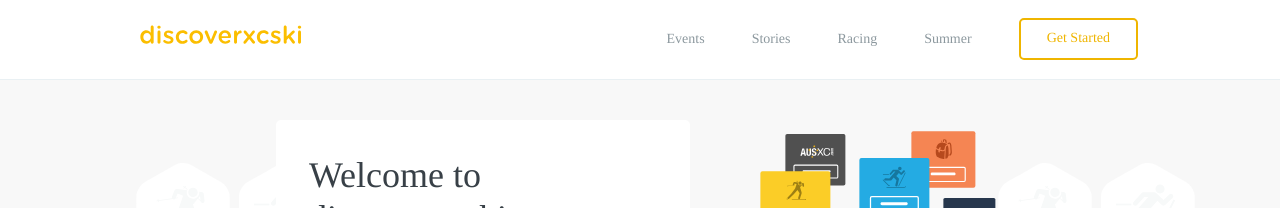
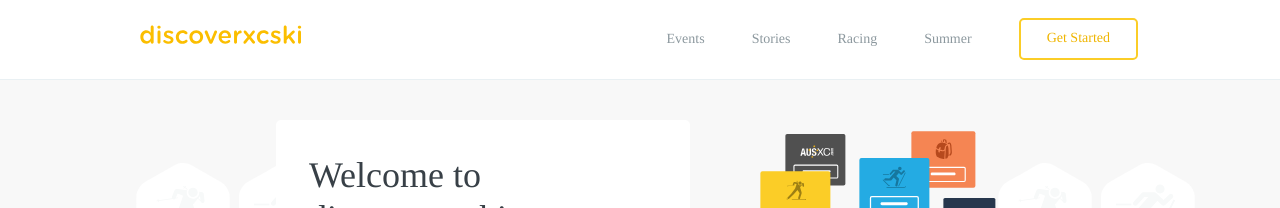
Before and after one commit to robcatto/robcatto.github.io, a Jekyll site: the page index.html, which Jekyll copies as it is, in a window 1280 px wide. Shown: the top 208 px of the page. Built offline with Jekyll 4.4.1, drawn with Linux system fonts in a browser that asks for light colours; some web fonts are replaced; Markdown is read by kramdown in place of the engine named in the settings.

Commit message:
Update index.html

```diff
--- a/index.html
+++ b/index.html
@@ -67,10 +67,10 @@
                     </li>
                     <li class="nav__item">
                         <a class="nav__anchor promo__button" href="http://www.discoverxcski.com/get-started" style="opacity: 1;
-  border-color: #EFB500;
+  border-color: #FBCD27;
   padding-right: 26px;
   border-radius: 5px;
-  border: solid 2px #EFB500;
+  border: solid 2px #FBCD27;
   color: #5fcf80;
   padding: 12px 26px 12px 26px;
   top: -15px;
```
